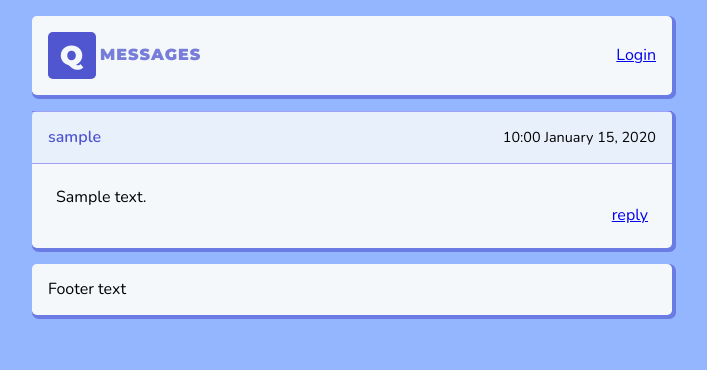
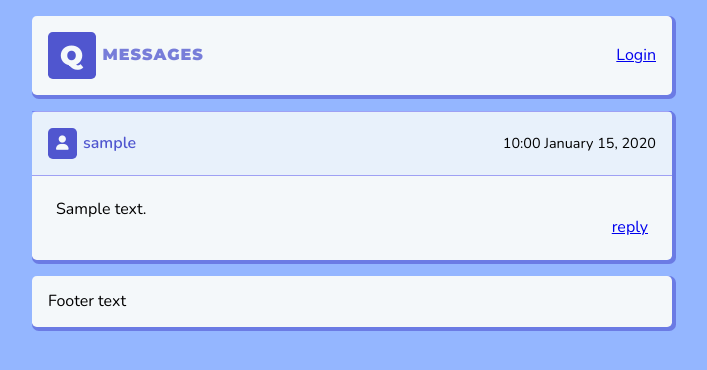
Before and after one commit to qvistdev09/q-messages, a Flask app: page / in a window 1280 px wide. Shown: the top 370 px of the page, without its empty margins (288-995 px from the left). Run offline with Flask 2, Linux system fonts and the light colour scheme; tables that the repository leaves empty hold one stand-in row (values such as "Sample post"); some libraries are stand-ins or nearby versions.

Commit message:
Add user icon

```diff
--- a/static/style.css
+++ b/static/style.css
@@ -52,7 +52,7 @@
 }
 
 .gap-small {
-  gap: 0.25rem;
+  gap: 0.4rem;
 }
 
 .gap-medium {
--- a/templates/base.html
+++ b/templates/base.html
@@ -1,6 +1,7 @@
 <!DOCTYPE html>
 <html lang="en">
   <head>
+    <script src="https://kit.fontawesome.com/f26e226bf0.js" crossorigin="anonymous"></script>
     <link rel="stylesheet" href="static/normalize.css"/>
     <link rel="stylesheet" href="static/reset.css"/>
     <link rel="stylesheet" href="static/style.css"/>
--- a/templates/macros.html
+++ b/templates/macros.html
@@ -2,7 +2,12 @@
   <div {% if spacing == 10 %}class="br-medium bs-card bc-light"{% endif %}>
     <div>
       <div class="flex-row align-center justify-between medium-padding border-bottom bc-shaded border-top">
-        <p class="fw-bold fc-header">{{ card_object.nickname }}</p>
+        <div class="flex-row align-center gap-small">
+          <div class="flex-row align-center justify-center bc-header small-padding br-medium">
+            <i class="fs-small fa-solid fa-user fc-light"></i>
+          </div>
+          <p class="fw-bold fc-header">{{ card_object.nickname }}</p>
+        </div>
         <p class="fw-light fs-small">{{ card_object.readable_date }}</p>
       </div>
       <div class="large-padding">
```
